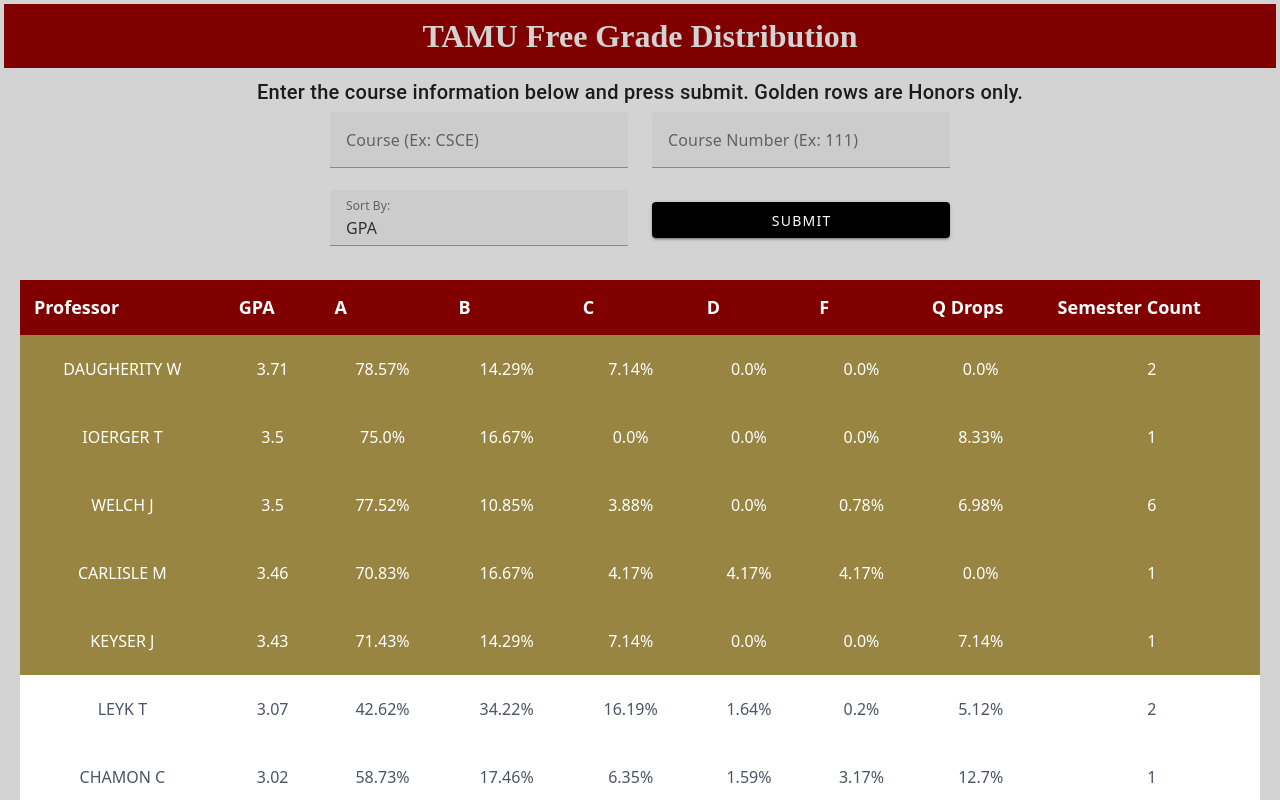
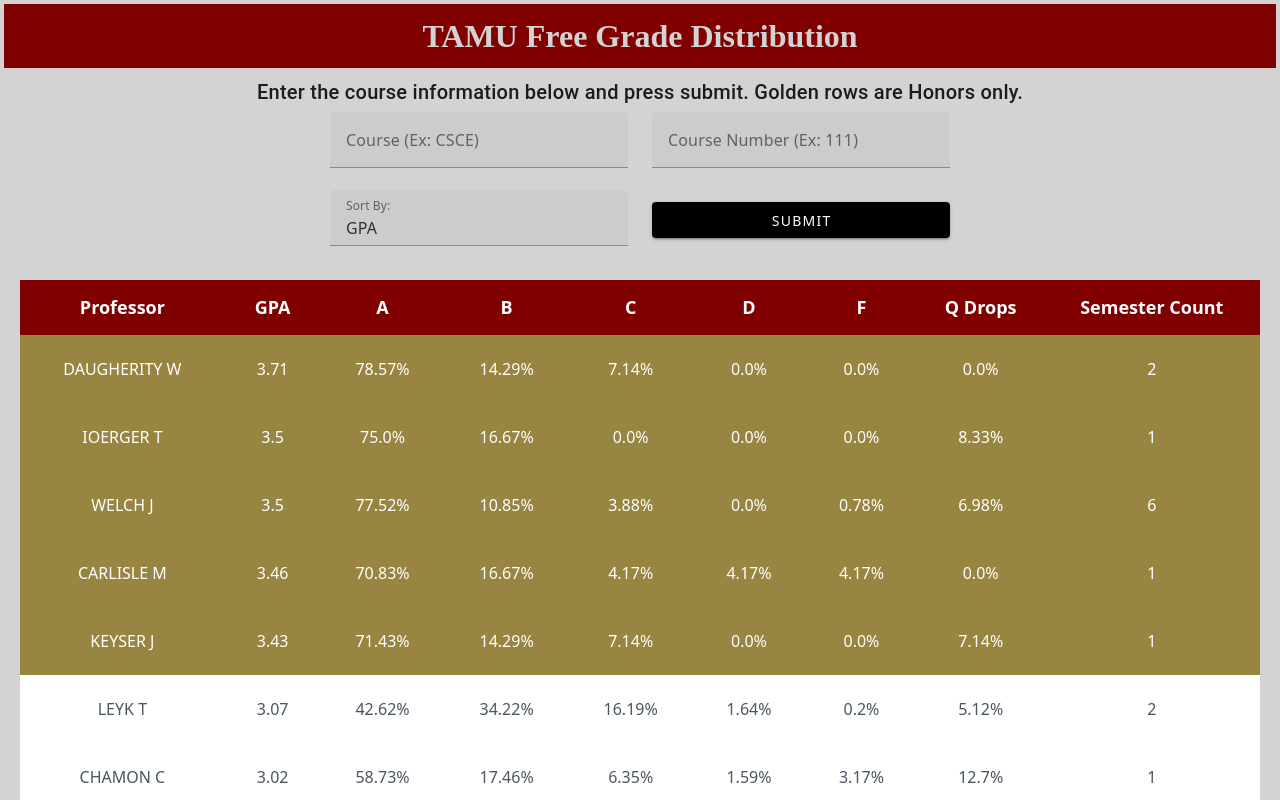
Before and after one commit to jippylong12/tamuFGD-Vue, a Vue app: page / in a window 1280 px wide. Shown: the top 800 px of the page. Built offline with nearby package versions, Linux system fonts and the light colour scheme.

Commit message:
Center headers

```diff
--- a/src/assets/main.css
+++ b/src/assets/main.css
@@ -36,6 +36,11 @@
     background-color: maroon !important;
     color: white !important;
     border-color: transparent !important;
+}
+
+.p-column-header-content {
+    justify-content: center;
+    display: flex;
 }
 
 td {
```
